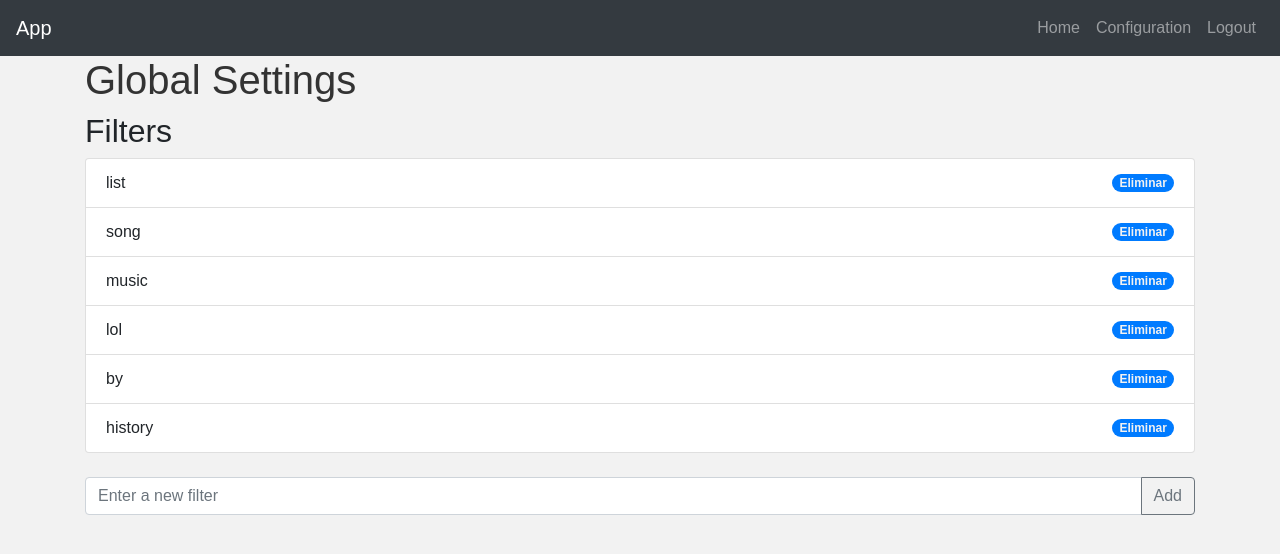
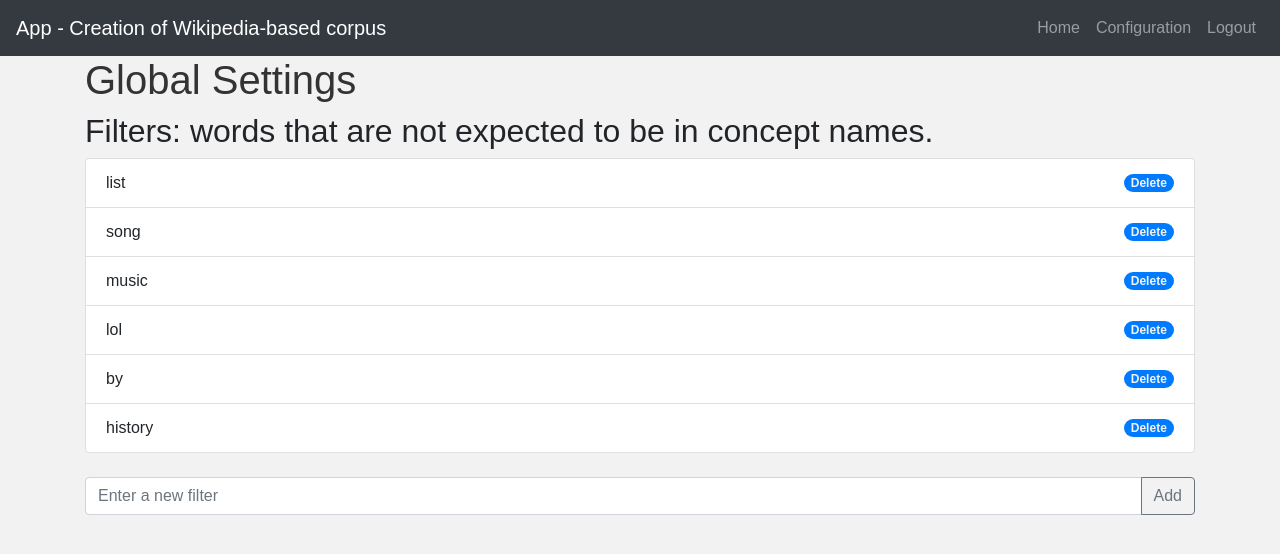
Before and after one commit to mattseb/tesis-qa-system, a Django app: page /domain/configurations/ in a window 1280 px wide. Shown: the top 554 px of the page. Run offline with Django 4.2, Linux system fonts and the light colour scheme; some libraries are stand-ins or nearby versions.

Commit message:
update names

```diff
--- a/domain/templates/base.html
+++ b/domain/templates/base.html
@@ -28,7 +28,7 @@
 <body>
 
     <nav class="navbar navbar-expand-lg navbar-dark bg-dark">
-        <a class="navbar-brand" href="#">App</a>
+        <a class="navbar-brand" href="#">App - Creation of Wikipedia-based corpus</a>
         <button class="navbar-toggler" type="button" data-toggle="collapse" data-target="#navbarNav" aria-controls="navbarNav" aria-expanded="false" aria-label="Toggle navigation">
             <span class="navbar-toggler-icon"></span>
         </button>
--- a/domain/templates/configurations.html
+++ b/domain/templates/configurations.html
@@ -8,13 +8,13 @@ Filters
 {% endblock js %}
 <h1>Global Settings</h1>
 <div class="container-filters">
-  <h2>Filters</h2>
+  <h2>Filters: words that are not expected to be in concept names.</h2>
   <ul class="list-group">
     {% for filter in data_list %}
     <li id="filterItem{{ filter }}" class="list-group-item d-flex justify-content-between align-items-center">
       {{filter}}
       <span class="badge badge-primary badge-pill">
-        <a href="#" onclick=deleteFilter(filterItem{{ filter }})>Eliminar</a>
+        <a href="#" onclick=deleteFilter(filterItem{{ filter }})>Delete</a>
       </span>
     </li>
     {% endfor %}
--- a/domain/templates/index.html
+++ b/domain/templates/index.html
@@ -8,7 +8,7 @@ Crear Corpus
 <script src="https://cdn.jsdelivr.net/npm/select2@4.1.0-rc.0/dist/js/select2.min.js"></script>
 {% endblock %}
 {% block content %}
-    <h1>Enter the desired domain</h1>
+    <h1>Enter the root concept</h1>
     <form id="miFormulario" method="post">
         {% csrf_token %}
         <select class="dominio" name="dominio"></select>
```
Also changed, not shown: db.sqlite3.
